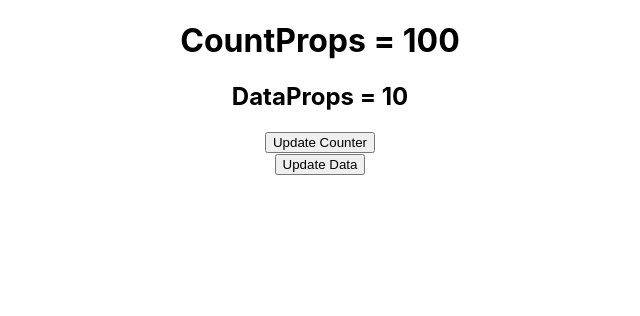
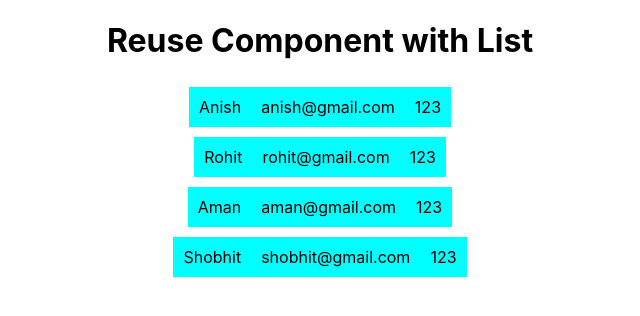
Before and after one commit to Anishkumardiwan/ReactJs-Practice, a React (Create React App) app: page / in a window 1280 px wide. Shown: the top 316 px of the page, without its empty margins (320-960 px from the left). Built offline with nearby package versions, Linux system fonts and the light colour scheme.

Commit message:
Reuse Component with List

```diff
--- a/src/App.css
+++ b/src/App.css
@@ -11,6 +11,12 @@
   .App-logo {
     animation: App-logo-spin infinite 20s linear;
   }
+}
+
+span{
+  padding: 10px;
+  line-height: 50px;
+  background-color: aqua;
 }
 
 .App-header {
--- a/src/App.js
+++ b/src/App.js
@@ -3,21 +3,24 @@ import './App.css';
 import User from './Component/User';
 
 const App = () => {
-  const [count, setCount] = useState(100);
-  const [data, setData] = useState(10)
-  const userData = {count , data};
-
-  useEffect(() => {
-    console.log("Called with Data State");
-  },[data]);
+  const users = [
+    { name: "Anish", email: "anish@gmail.com", contact: "123" },
+    { name: "Rohit", email: "rohit@gmail.com", contact: "123" },
+    { name: "Aman", email: "aman@gmail.com", contact: "123" },
+    { name: "Shobhit", email: "shobhit@gmail.com", contact: "123" }
+  ]
 
   return (
     <div className='App'>
-      <User data={userData} />
-      <button onClick={() => setCount(count + 1)} >Update Counter</button> <br />
-      <button onClick={() => setData(data + 1)} >Update Data</button>
+      <h1>Reuse Component with List</h1>
+      {
+        users.map((item ,i)=>
+          <User key={i} items={item} />
+        )
+      }
     </div>
   );
+
 }
 
 export default App;
--- a/src/Component/User.js
+++ b/src/Component/User.js
@@ -4,9 +4,10 @@ const User = (props) => {
 
     // console.log(props)
   return (
-    <div className='App'>
-      <h1>CountProps = {props.data.count}</h1>
-      <h2>DataProps = {props.data.data}</h2>
+    <div>
+      <span>{props.items.name}</span>
+      <span>{props.items.email}</span>
+      <span>{props.items.contact}</span>
     </div>
   );
 }
```
